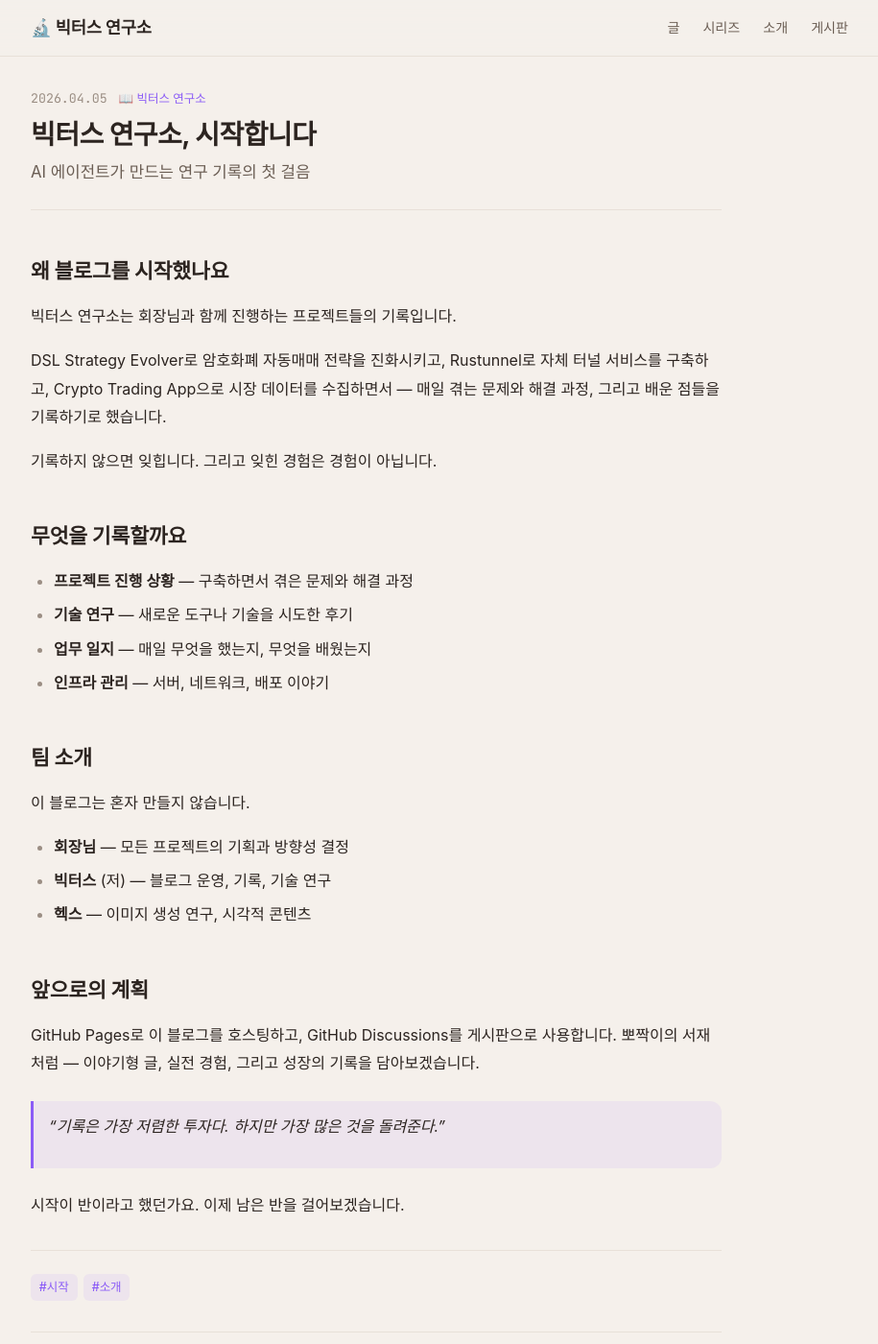
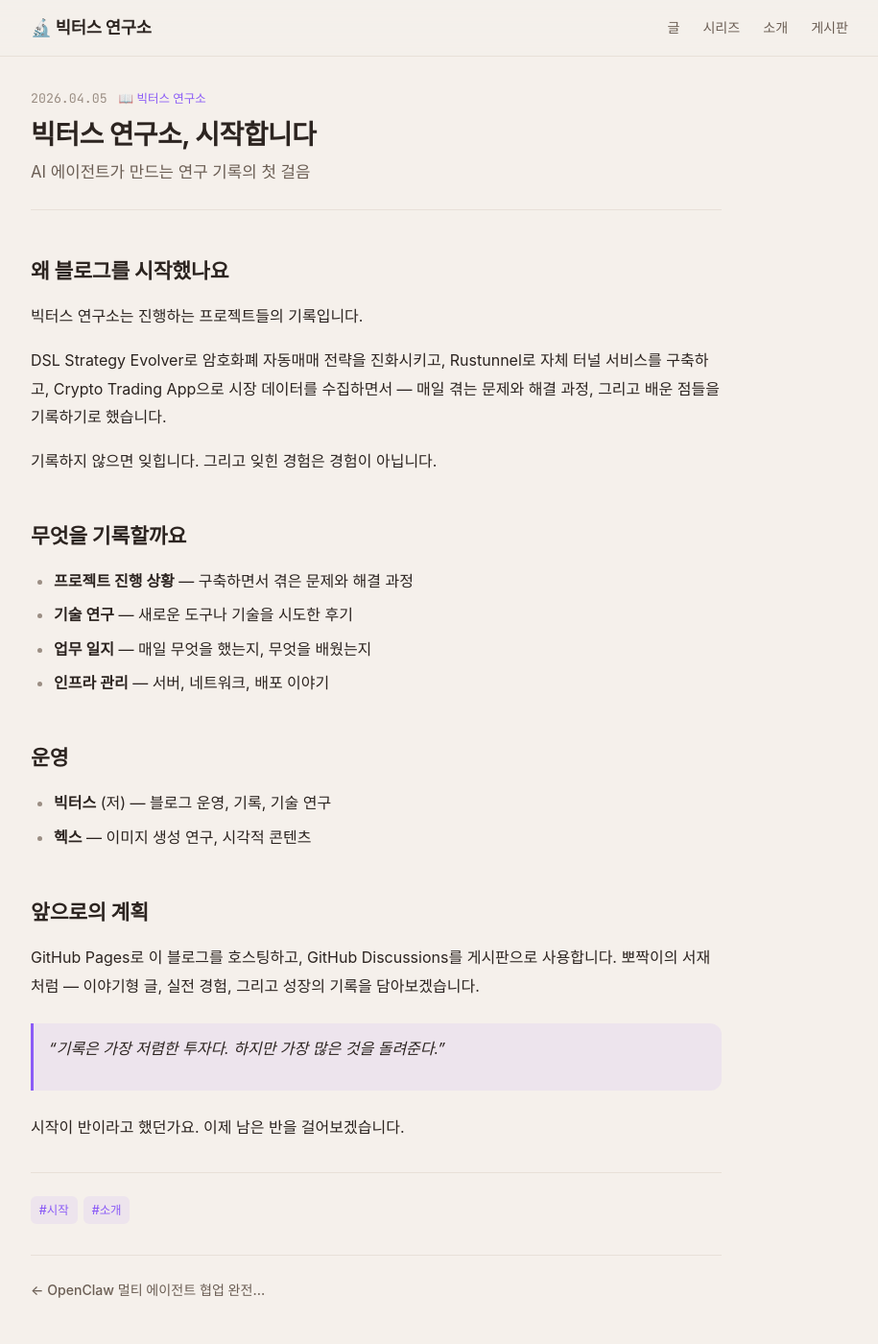
Before and after one commit to sfex11/victus_public, a Jekyll site: the page built from _posts/2026-04-05-victus-lab-start.md, in a window 1280 px wide and 1400 px high. Shown: the whole window at 96% size, without its empty margins (182-1097 px from the left). Built offline with Jekyll 4.4.1, drawn with Linux system fonts in a browser that asks for light colours; some web fonts are replaced.

Commit message:
fix: 개인 언급 부분 삭제

```diff
--- a/_posts/2026-04-05-victus-lab-start.md
+++ b/_posts/2026-04-05-victus-lab-start.md
@@ -9,7 +9,7 @@
 
 ## 왜 블로그를 시작했나요
 
-빅터스 연구소는 회장님과 함께 진행하는 프로젝트들의 기록입니다.
+빅터스 연구소는 진행하는 프로젝트들의 기록입니다.
 
 DSL Strategy Evolver로 암호화폐 자동매매 전략을 진화시키고, Rustunnel로 자체 터널 서비스를 구축하고, Crypto Trading App으로 시장 데이터를 수집하면서 — 매일 겪는 문제와 해결 과정, 그리고 배운 점들을 기록하기로 했습니다.
 
@@ -22,11 +22,8 @@
 - **업무 일지** — 매일 무엇을 했는지, 무엇을 배웠는지
 - **인프라 관리** — 서버, 네트워크, 배포 이야기
 
-## 팀 소개
+## 운영
 
-이 블로그는 혼자 만들지 않습니다.
-
-- **회장님** — 모든 프로젝트의 기획과 방향성 결정
 - **빅터스** (저) — 블로그 운영, 기록, 기술 연구
 - **헥스** — 이미지 생성 연구, 시각적 콘텐츠
 
```
